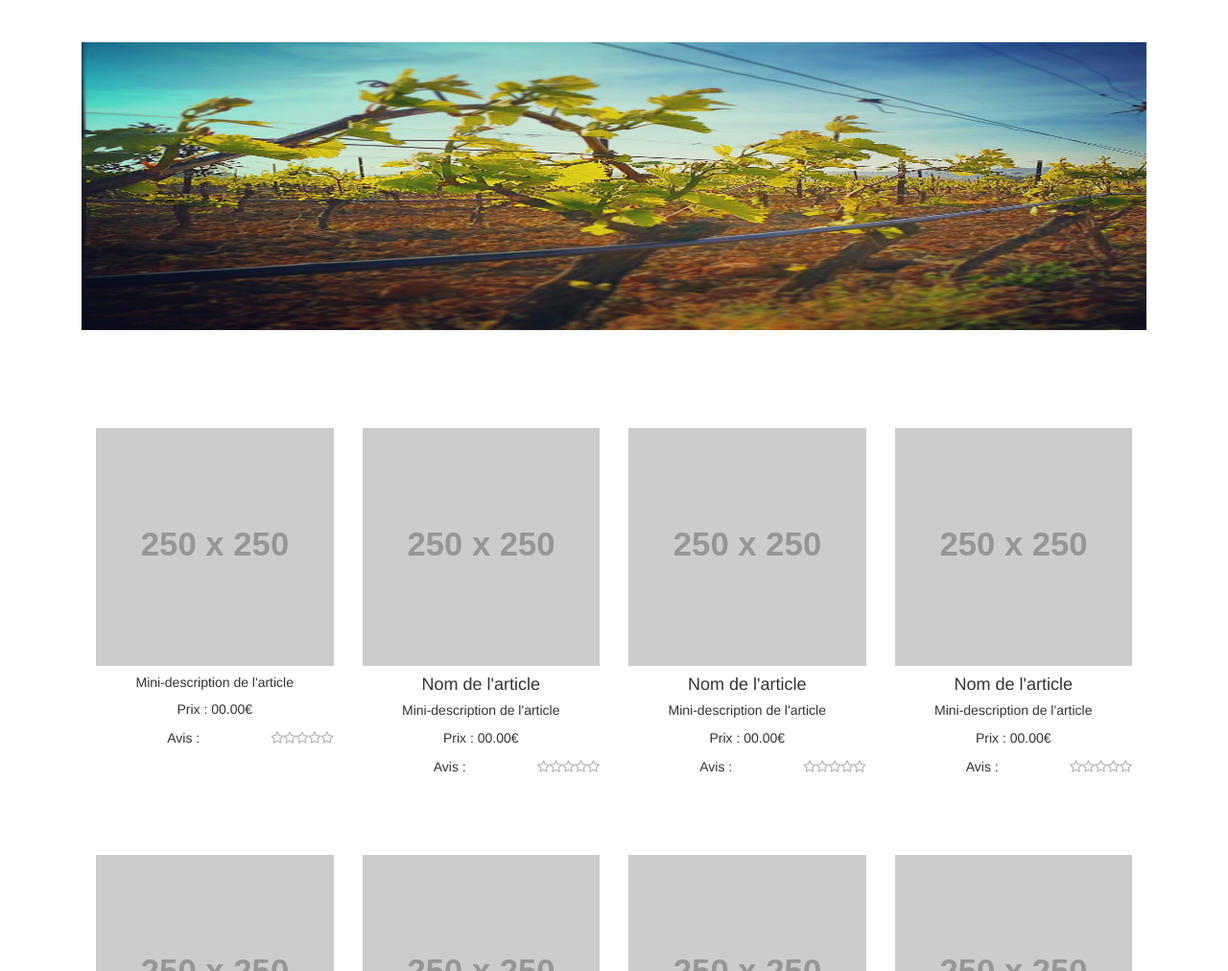
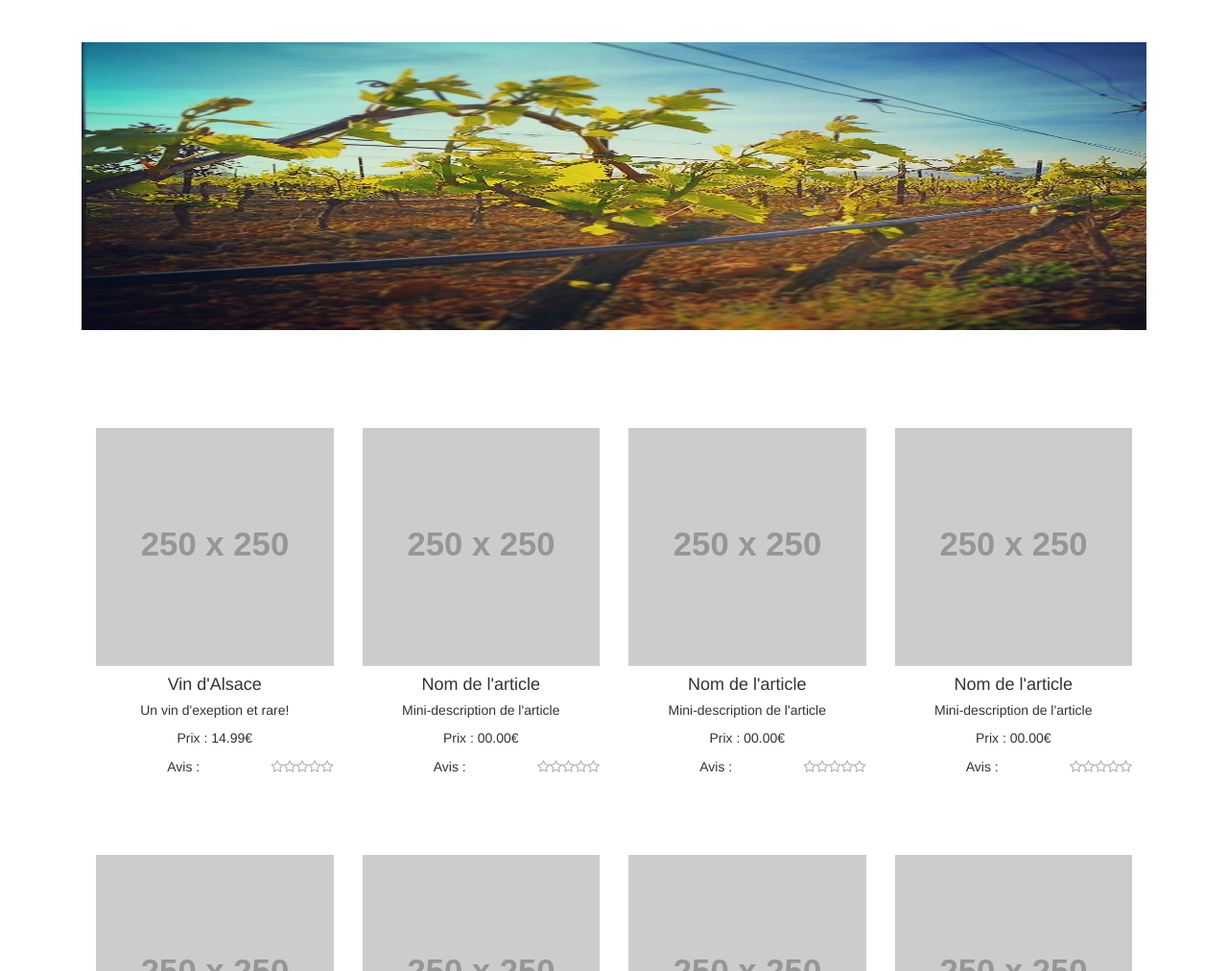
Before and after one commit to psarrus/autourduvin, a plain HTML site: page catalogue.html in a window 1280 px wide. Shown: the part 88-1100 px from the top of the page at 96% size. Drawn offline with nearby package versions, Linux system fonts and the light colour scheme; placeholder pictures from the web are drawn by us.

Commit message:
modification script catalogue

```diff
--- a/catalogue.html
+++ b/catalogue.html
@@ -87,8 +87,8 @@
               <div class="col-xs-6 col-sm-3 col-md-3 text-center">
                 <img class="img-responsive separ-img" src="http://placehold.it/250x250">
                 <h4><span id="nom"></span></h4>
-                <h5>Mini-description de l'article</h5>
-                <p>Prix : 00.00€</p>
+                <h5><span id="description"></span></h5>
+                <p>Prix : <span id="prix"></span>€</p>
                 <p>Avis : <a class="note" href=""><i class="fa fa-star-o"></i></a>
                   <a class="note" href=""><i class="fa fa-star-o"></i></a>
                   <a class="note" href=""><i class="fa fa-star-o"></i></a>
--- a/js/script-catalogue.js
+++ b/js/script-catalogue.js
@@ -1,9 +1,23 @@
 var article = {
 	nom:"Vin d'Alsace",
+	description:"Un vin d'exeption et rare!",
+	prix:14.99,
 }
+
+var article1 = {
+	nom:"Cote du Rhone",
+	description:"Le meilleur des meilleurs!",
+	prix:9.99,
+}
+
+var art = [article, article1];
 
 function displayArticle() {
 	console.log("Hello world!");
 	var nameArticle = document.getElementById("nom");
-	article.nom.innerHTML = nameArticle;
+	nameArticle.textContent = article.nom;
+	var nameDescription = document.getElementById("description");
+	nameDescription.textContent = article.description;
+	var namePrix = document.getElementById("prix");
+	namePrix.textContent = article.prix;
 }
```
